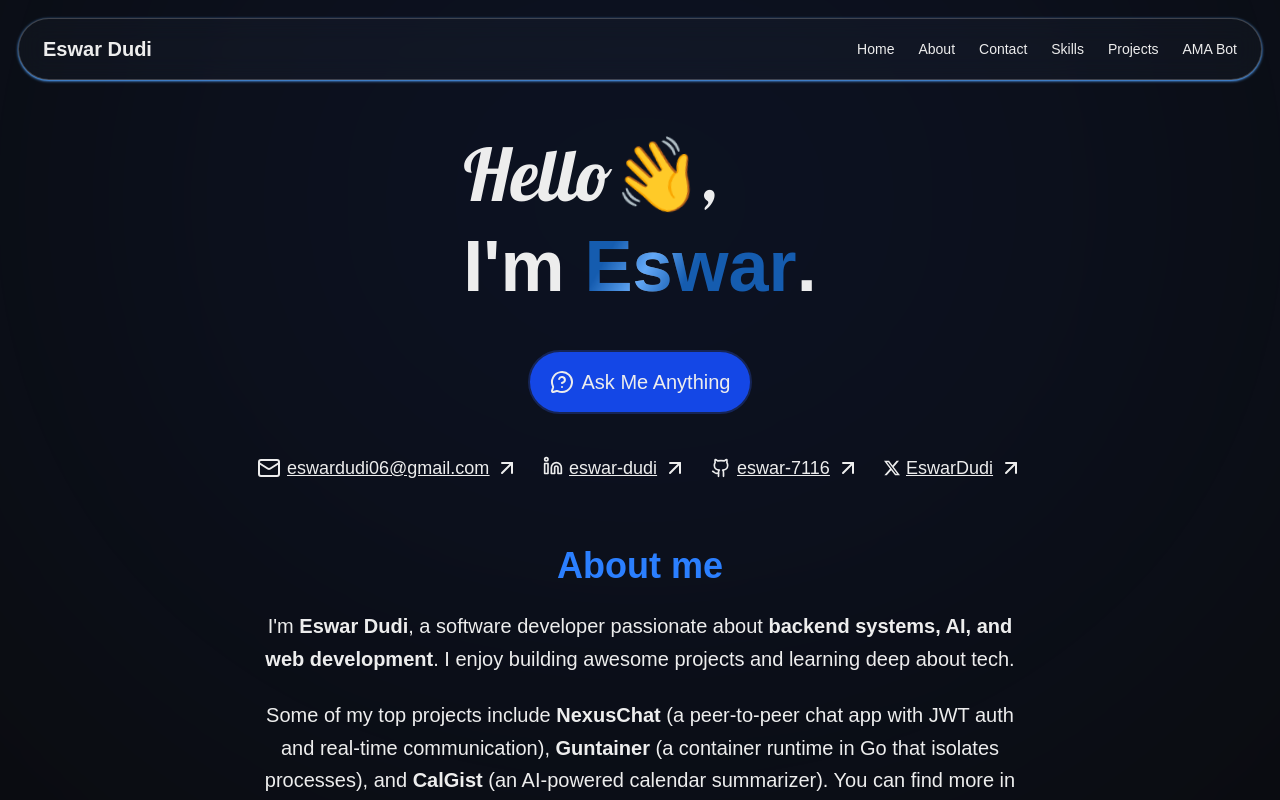
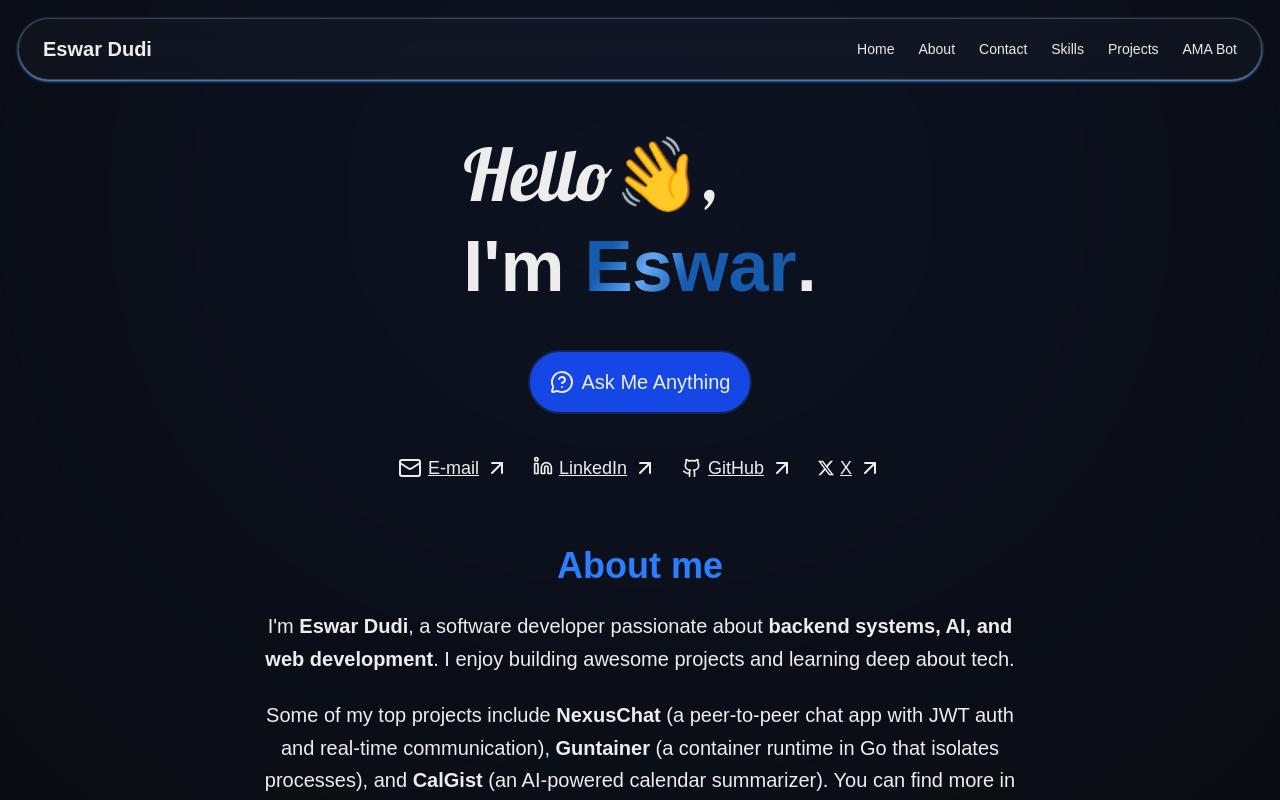
Before and after one commit to eswar-7116/portfolio, a Next.js app: page / in a window 1280 px wide. Shown: the top 800 px of the page. Built offline with nearby package versions, Linux system fonts and the light colour scheme.

Commit message:
Update contact labels in Contact component

```diff
--- a/src/components/layout/Contact.tsx
+++ b/src/components/layout/Contact.tsx
@@ -25,7 +25,7 @@ export default function Contact() {
           className="flex gap-1.5 items-center transition-transform will-change-transform hover:scale-103"
         >
           <Mail />
-          <span className="break-all">eswardudi06@gmail.com</span>
+          <span className="break-all">E-mail</span>
           <ArrowUpRight />
         </Link>
         <Link
@@ -34,7 +34,7 @@ export default function Contact() {
           className="flex gap-1.5 items-center transition-transform will-change-transform hover:scale-103"
         >
           <LinkedInIcon className="mb-1" />
-          eswar-dudi
+          LinkedIn
           <ArrowUpRight />
         </Link>
         <Link
@@ -43,7 +43,7 @@ export default function Contact() {
           className="flex gap-1.5 items-center transition-transform will-change-transform hover:scale-103"
         >
           <GitHubIcon />
-          eswar-7116
+          GitHub
           <ArrowUpRight />
         </Link>
         <Link
@@ -52,7 +52,7 @@ export default function Contact() {
           className="flex gap-1.5 items-center transition-transform will-change-transform hover:scale-103"
         >
           <TwitterXIcon />
-          EswarDudi
+          X
           <ArrowUpRight />
         </Link>
       </div>
```
